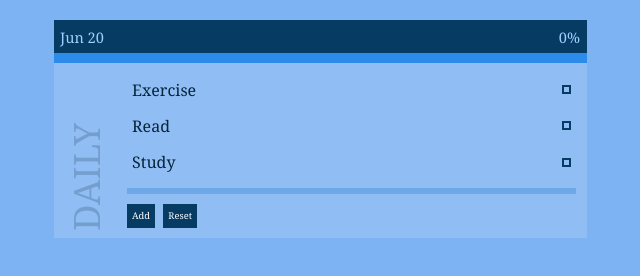
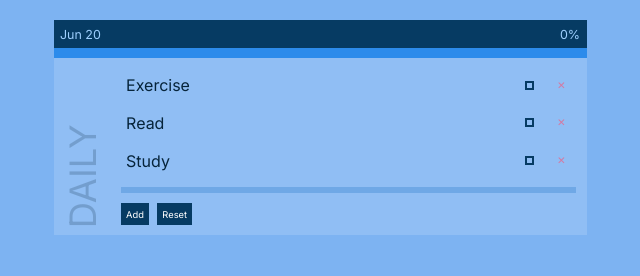
Before and after one commit to dadap3p/dailytracker, a plain HTML site: page index.html in a window 1280 px wide. Shown: the whole page, without its empty margins (320-960 px from the left). Drawn offline with Linux system fonts and the light colour scheme.

Commit message:
Update index.html

```diff
--- a/index.html
+++ b/index.html
@@ -4,6 +4,8 @@
 <meta charset="UTF-8" />
 <meta name="viewport" content="width=device-width, initial-scale=1.0"/>
 <title>P3P Daily Tracker</title>
+
+<link href="https://fonts.googleapis.com/css2?family=Inter:wght@400;600;800&display=swap" rel="stylesheet">
 
 <style>
 
@@ -15,7 +17,6 @@
     --panel2:#2C8BEB;
     --gold:#FFC94A;
     --text:#06243A;
-    --white:#fff;
 }
 
 /* RESET */
@@ -23,7 +24,7 @@
     margin:0;
     padding:0;
     box-sizing:border-box;
-    font-family:Georgia, serif;
+    font-family:Inter, "Segoe UI Variable", sans-serif;
 }
 
 body{
@@ -31,7 +32,7 @@ body{
     color:var(--text);
 }
 
-/* WRAPPER */
+/* APP WRAPPER */
 .app{
     width:min(calc(820px * var(--scale)), 95%);
     margin:20px auto;
@@ -43,13 +44,13 @@ body{
     color:#9fd0ff;
 
     padding:calc(10px * var(--scale));
-    font-size:calc(1.4rem * var(--scale));
+    font-size:calc(1.2rem * var(--scale));
 
     display:flex;
     justify-content:space-between;
 }
 
-/* MAIN PANEL */
+/* PANEL */
 .panel{
     display:flex;
     background:rgba(255,255,255,0.15);
@@ -73,7 +74,7 @@ body{
     padding:calc(16px * var(--scale));
 }
 
-/* HABITS */
+/* HABIT ROW */
 .habit{
     display:flex;
     justify-content:space-between;
@@ -94,6 +95,7 @@ body{
     color:var(--gold);
 }
 
+/* CHECKBOX */
 .check{
     width:calc(14px * var(--scale));
     height:calc(14px * var(--scale));
@@ -103,6 +105,22 @@ body{
 .check.filled{
     background:var(--gold);
     border-color:var(--gold);
+}
+
+/* DELETE BUTTON */
+.delete{
+    margin-left:10px;
+    background:transparent;
+    border:none;
+    color:#ff4d6d;
+    font-size:calc(1rem * var(--scale));
+    cursor:pointer;
+    opacity:0.6;
+}
+
+.delete:hover{
+    opacity:1;
+    transform:scale(1.1);
 }
 
 /* PROGRESS */
@@ -176,10 +194,11 @@ button:hover{
 <script>
 
 /* ======================
-   DATE SYSTEM (REAL DAILY)
+   DATE SYSTEM
 ====================== */
 
-const today = new Date().toISOString().split("T")[0];
+const today =
+new Date().toISOString().split("T")[0];
 
 const monthNames = [
 "Jan","Feb","Mar","Apr","May","Jun",
@@ -214,6 +233,22 @@ function save(){
 }
 
 /* ======================
+   DELETE HABIT
+====================== */
+
+function deleteHabit(name){
+
+    delete day.done[name];
+
+    day.habits =
+    day.habits.filter(h => h !== name);
+
+    save();
+    render();
+
+}
+
+/* ======================
    RENDER
 ====================== */
 
@@ -235,15 +270,28 @@ function render(){
 
         div.innerHTML = `
             <div>${isDone ? "✓ " : ""}${h}</div>
-            <div class="check ${isDone ? "filled" : ""}"></div>
+
+            <div style="display:flex;align-items:center;gap:8px;">
+                <div class="check ${isDone ? "filled" : ""}"></div>
+                <button class="delete">✕</button>
+            </div>
         `;
 
-        div.onclick = ()=>{
+        /* TOGGLE */
+        div.onclick = (e)=>{
+
+            if(e.target.classList.contains("delete")) return;
 
             day.done[h] = !day.done[h];
             save();
             render();
 
+        };
+
+        /* DELETE */
+        div.querySelector(".delete").onclick = (e)=>{
+            e.stopPropagation();
+            deleteHabit(h);
         };
 
         list.appendChild(div);
@@ -271,6 +319,8 @@ function addHabit(){
 
     if(!name) return;
 
+    if(day.habits.includes(name)) return;
+
     day.habits.push(name);
     save();
     render();
@@ -282,11 +332,9 @@ function addHabit(){
 ====================== */
 
 function resetDay(){
-
     day.done = {};
     save();
     render();
-
 }
 
 /* ======================
```
